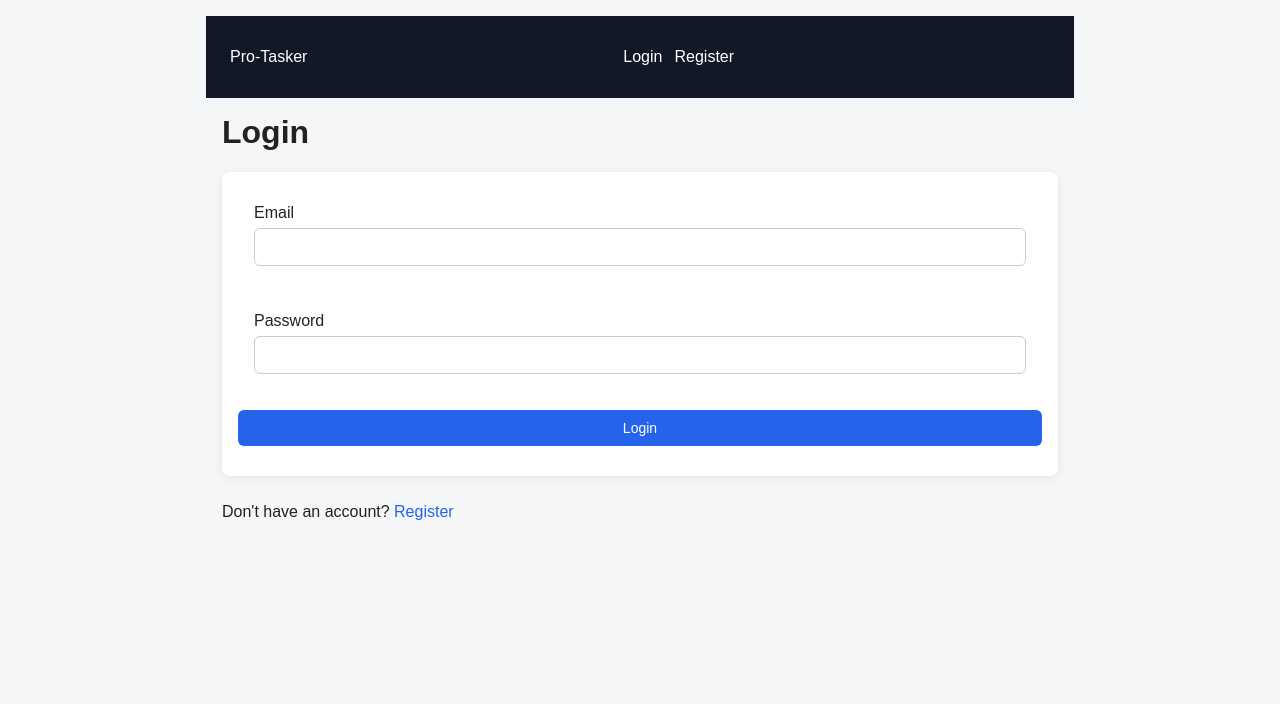
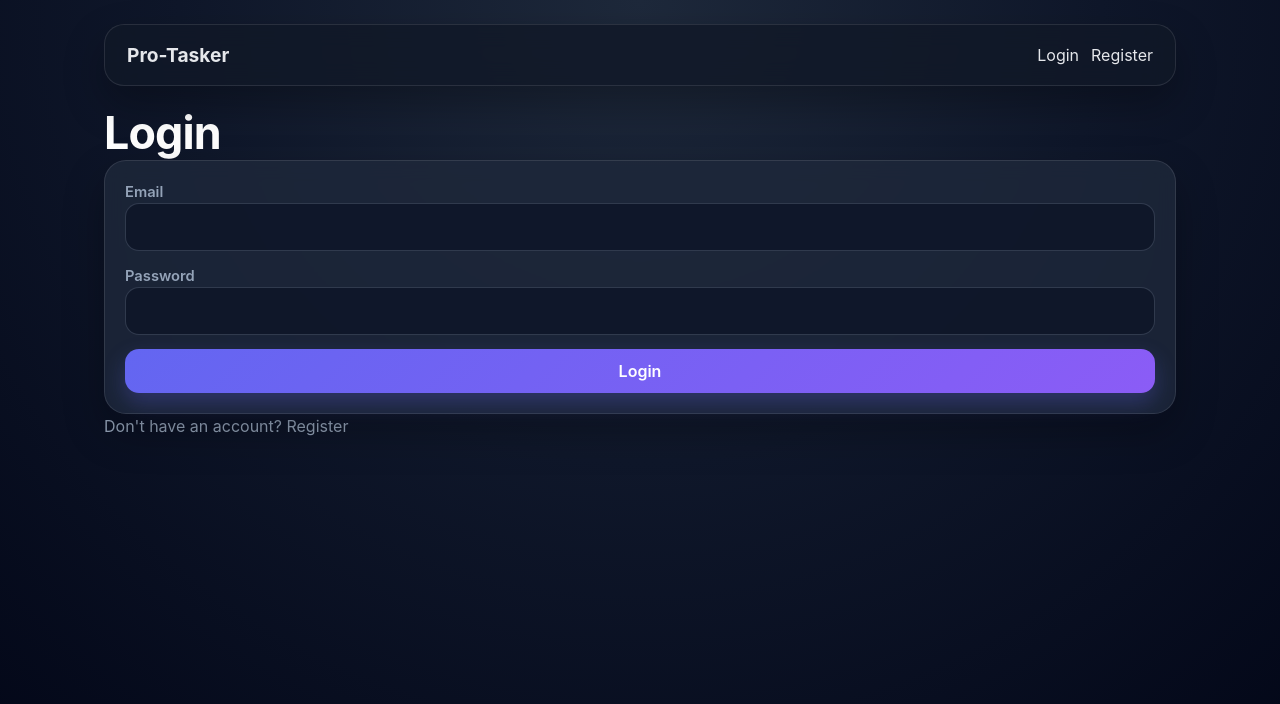
Before and after one commit to 1phillipt/Project-Full-Stack-MERN-Application-Pro-Tasker, a React (Vite) app in the folder frontend/: page /login in a window 1280 px wide. Shown: the top 704 px of the page. Built offline with nearby package versions, Linux system fonts and the light colour scheme; no server answers.

Commit message:
Fix logout navigation and handle project API response shapes

```diff
--- a/frontend/src/App.tsx
+++ b/frontend/src/App.tsx
@@ -13,7 +13,8 @@ function App() {
       <Navbar />
       <Routes>
         <Route
-          path="/" element={
+          path="/"
+          element={
             <ProtectedRoute>
               <Dashboard />
             </ProtectedRoute>
--- a/frontend/src/components/Navbar.tsx
+++ b/frontend/src/components/Navbar.tsx
@@ -1,8 +1,14 @@
-import { Link } from "react-router-dom";
+import { Link, useNavigate } from "react-router-dom";
 import { useAuth } from "../context/AuthContext";
 
 const Navbar = () => {
   const { user, logout } = useAuth();
+  const navigate = useNavigate();
+
+  const handleLogout = () => {
+    logout();
+    navigate("/login");
+  };
 
   return (
     <nav>
@@ -12,7 +18,9 @@ const Navbar = () => {
         {user ? (
           <>
             <span>Welcome, {user.username}</span>
-            <button onClick={logout}>Logout</button>
+            <button type="button" onClick={handleLogout}>
+              Logout
+            </button>
           </>
         ) : (
           <>
--- a/frontend/src/index.css
+++ b/frontend/src/index.css
@@ -1,82 +1,81 @@
-* {
-  box-sizing: border-box;
+:root{
+  --bg:#0f172a;--panel:#111827cc;--card:#1e293bcc;--border:#ffffff1a;
+  --text:#e5e7eb;--muted:#94a3b8;--primary:#6366f1;--primary2:#8b5cf6;
+  --danger:#ef4444;--shadow:0 18px 40px rgba(0,0,0,.28)
+}
+*{box-sizing:border-box;margin:0;padding:0}
+body{
+  font-family:Inter,system-ui,sans-serif;color:var(--text);min-height:100vh;
+  background:radial-gradient(circle at top,#1e293b 0%,#0f172a 45%,#020617 100%)
+}
+a{text-decoration:none;color:inherit}
+button,input,textarea,select{font:inherit}
+#root{max-width:1100px;margin:auto;padding:24px 14px;display:flex;flex-direction:column;gap:20px}
+
+nav{
+  display:flex;justify-content:space-between;align-items:center;gap:16px;
+  padding:18px 22px;background:var(--panel);border:1px solid var(--border);
+  border-radius:20px;backdrop-filter:blur(12px);box-shadow:var(--shadow)
+}
+nav>a{font-size:1.2rem;font-weight:700}
+nav div{display:flex;align-items:center;gap:12px;flex-wrap:wrap}
+nav span{color:var(--muted)}
+
+.page{display:flex;flex-direction:column;gap:20px}
+.section-card,.project-card,.task-card,form{
+  display:flex;flex-direction:column;gap:14px;
+  background:var(--card);border:1px solid var(--border);
+  border-radius:22px;padding:20px;box-shadow:var(--shadow);backdrop-filter:blur(10px)
+}
+.project-list,.task-list{
+  display:flex;flex-direction:column;gap:16px
+}
+.row{
+  display:flex;gap:12px;flex-wrap:wrap;align-items:center
+}
+.row>*{flex:1 1 220px}
+
+h1,h2,h3{color:#fff;letter-spacing:-.02em}
+h1{font-size:clamp(2rem,4vw,2.8rem)}
+h2{font-size:1.35rem}
+h3{font-size:1.05rem}
+p,label{color:var(--muted);line-height:1.5}
+
+label{font-size:.92rem;font-weight:600}
+input,textarea,select{
+  width:100%;padding:13px 14px;border-radius:14px;
+  border:1px solid #94a3b840;background:#0f172ae6;color:#fff;outline:none
+}
+input:focus,textarea:focus,select:focus{
+  border-color:var(--primary);box-shadow:0 0 0 4px rgba(99,102,241,.18)
+}
+textarea{min-height:110px;resize:vertical}
+
+button{
+  border:none;border-radius:14px;padding:12px 18px;font-weight:600;cursor:pointer;
+  background:linear-gradient(135deg,var(--primary),var(--primary2));color:#fff;
+  box-shadow:0 10px 22px rgba(99,102,241,.28);transition:.2s
+}
+button:hover{transform:translateY(-1px);filter:brightness(1.05)}
+button:disabled{opacity:.65;cursor:not-allowed;transform:none}
+button.danger{
+  background:linear-gradient(135deg,var(--danger),#f97316);
+  box-shadow:0 10px 22px rgba(239,68,68,.24)
 }
 
-body {
-  margin: 0;
-  font-family: Arial, sans-serif;
-  background: #f4f6f8;
-  color: #222;
+.actions{
+  display:flex;gap:10px;flex-wrap:wrap
 }
+.actions button{flex:0 0 auto}
+.error{
+  color:#fecaca;background:#7f1d1d55;border:1px solid #f8717140;
+  padding:12px 14px;border-radius:14px
+}
+.muted{color:var(--muted)}
+.back-link{align-self:flex-start;color:#c7d2fe}
 
-a {
-  text-decoration: none;
-  color: #2563eb;
+@media (max-width:768px){
+  #root{padding:18px 12px}
+  nav{flex-direction:column;align-items:flex-start}
+  .section-card,.project-card,.task-card,form{padding:16px;border-radius:18px}
 }
-
-nav {
-  display: flex;
-  justify-content: space-between;
-  align-items: center;
-  padding: 16px 24px;
-  background: #111827;
-  color: white;
-}
-
-nav a {
-  color: white;
-  margin-right: 12px;
-}
-
-nav button {
-  margin-left: 12px;
-}
-
-div {
-  max-width: 900px;
-  margin: 0 auto;
-  padding: 16px;
-}
-
-form {
-  background: white;
-  padding: 16px;
-  border-radius: 8px;
-  margin-bottom: 24px;
-  box-shadow: 0 2px 8px rgba(0, 0, 0, 0.08);
-}
-
-input,
-textarea,
-select,
-button {
-  display: block;
-  width: 100%;
-  padding: 10px;
-  margin-top: 6px;
-  margin-bottom: 14px;
-  border: 1px solid #ccc;
-  border-radius: 6px;
-  font-size: 14px;
-}
-
-button {
-  background: #2563eb;
-  color: white;
-  border: none;
-  cursor: pointer;
-}
-
-button:hover {
-  background: #1d4ed8;
-}
-
-h1,
-h2,
-h3 {
-  margin-top: 0;
-}
-
-p {
-  line-height: 1.5;
-}
--- a/frontend/src/pages/Dashboard.tsx
+++ b/frontend/src/pages/Dashboard.tsx
@@ -10,7 +10,8 @@ type Project = {
 };
 
 const Dashboard = () => {
-const { user } = useAuth();
+  const { user } = useAuth();
+
   const [projects, setProjects] = useState<Project[]>([]);
   const [loading, setLoading] = useState(true);
   const [error, setError] = useState("");
@@ -25,8 +26,15 @@ const { user } = useAuth();
     const fetchProjects = async () => {
       try {
         const response = await api.get("/api/projects");
-        setProjects(response.data);
+        console.log("GET PROJECTS RESPONSE:", response.data);
+
+        const projectList = Array.isArray(response.data)
+          ? response.data
+          : response.data.projects || [];
+
+        setProjects(projectList);
       } catch (err: any) {
+        console.log("GET PROJECTS ERROR:", err.response?.data || err.message);
         setError(err.response?.data?.message || "Failed to load projects");
       } finally {
         setLoading(false);
@@ -52,10 +60,19 @@ const { user } = useAuth();
 
     try {
       const response = await api.post("/api/projects", formData);
-      setProjects((prevProjects) => [response.data, ...prevProjects]);
+      console.log("CREATE PROJECT RESPONSE:", response.data);
+
+      const createdProject = response.data.project || response.data;
+
+      setProjects((prevProjects) => [createdProject, ...prevProjects]);
       setFormData({ name: "", description: "" });
     } catch (err: any) {
-      setError(err.response?.data?.message || "Failed to create project");
+      console.log("CREATE PROJECT ERROR:", err.response?.data || err.message);
+      setError(
+        err.response?.data?.message ||
+          err.response?.data?.error ||
+          "Failed to create project"
+      );
     } finally {
       setCreating(false);
     }
--- a/frontend/src/pages/Login.tsx
+++ b/frontend/src/pages/Login.tsx
@@ -30,7 +30,13 @@ const Login = () => {
       await login(formData.email, formData.password);
       navigate("/");
     } catch (err: any) {
-      setError(err.response?.data?.message || "Login failed");
+      console.log("LOGIN ERROR:", err.response?.data || err.message);
+      setError(
+        err.response?.data?.message ||
+          err.response?.data?.error ||
+          err.message ||
+          "Login failed"
+      );
     } finally {
       setSubmitting(false);
     }
@@ -50,6 +56,7 @@ const Login = () => {
             name="email"
             value={formData.email}
             onChange={handleChange}
+            autoComplete="email"
             required
           />
         </div>
@@ -61,6 +68,7 @@ const Login = () => {
             name="password"
             value={formData.password}
             onChange={handleChange}
+            autoComplete="current-password"
             required
           />
         </div>
--- a/frontend/src/pages/NotFound.tsx
+++ b/frontend/src/pages/NotFound.tsx
@@ -3,9 +3,9 @@ import { Link } from "react-router-dom";
 const NotFound = () => {
   return (
     <div>
-      <h1>404-page not gound</h1>
+      <h1>404 - Page Not Found</h1>
       <p>The page you are looking for does not exist.</p>
-      <Link to="/">Go Back home</Link>
+      <Link to="/">Go Back Home</Link>
     </div>
   );
 };
--- a/frontend/src/pages/Register.tsx
+++ b/frontend/src/pages/Register.tsx
@@ -31,7 +31,13 @@ const Register = () => {
       await register(formData.username, formData.email, formData.password);
       navigate("/");
     } catch (err: any) {
-      setError(err.response?.data?.message || "Registration failed");
+      console.log("REGISTER ERROR:", err.response?.data || err.message);
+      setError(
+        err.response?.data?.message ||
+          err.response?.data?.error ||
+          err.message ||
+          "Registration failed"
+      );
     } finally {
       setSubmitting(false);
     }
@@ -51,6 +57,7 @@ const Register = () => {
             name="username"
             value={formData.username}
             onChange={handleChange}
+            autoComplete="username"
             required
           />
         </div>
@@ -62,6 +69,7 @@ const Register = () => {
             name="email"
             value={formData.email}
             onChange={handleChange}
+            autoComplete="email"
             required
           />
         </div>
@@ -73,6 +81,7 @@ const Register = () => {
             name="password"
             value={formData.password}
             onChange={handleChange}
+            autoComplete="new-password"
             required
           />
         </div>
--- a/frontend/src/services/api.ts
+++ b/frontend/src/services/api.ts
@@ -1,13 +1,14 @@
 import axios from "axios";
 
 const api = axios.create({
-  baseURL: import.meta.env.VITE_API_URL
+  baseURL: import.meta.env.VITE_API_URL,
 });
 
 api.interceptors.request.use((config) => {
   const token = localStorage.getItem("token");
 
   if (token) {
+    config.headers = config.headers || {};
     config.headers.Authorization = `Bearer ${token}`;
   }
 
```
Also changed, not shown: frontend/src/context/AuthContext.tsx (+45 -19 lines).
